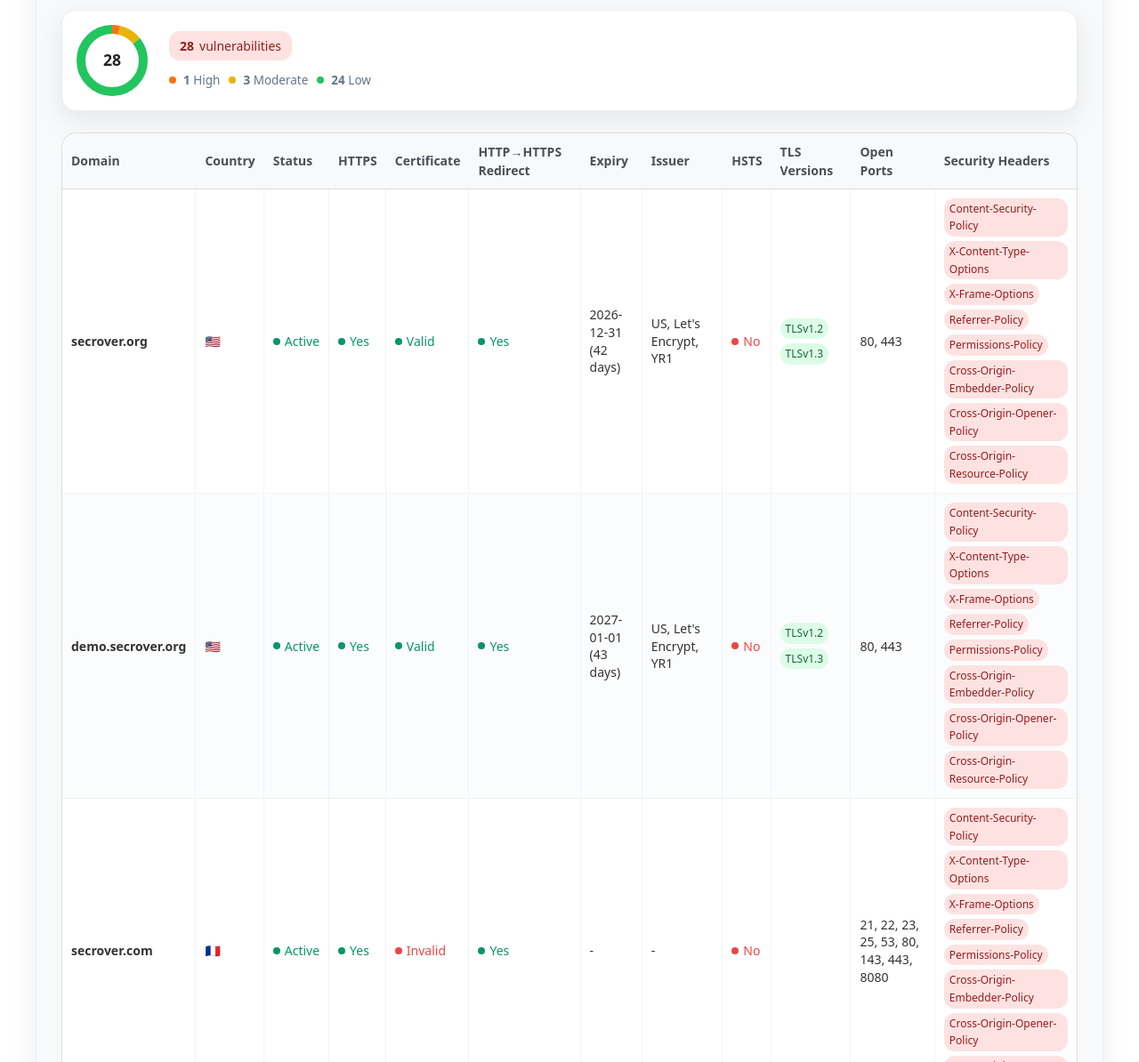
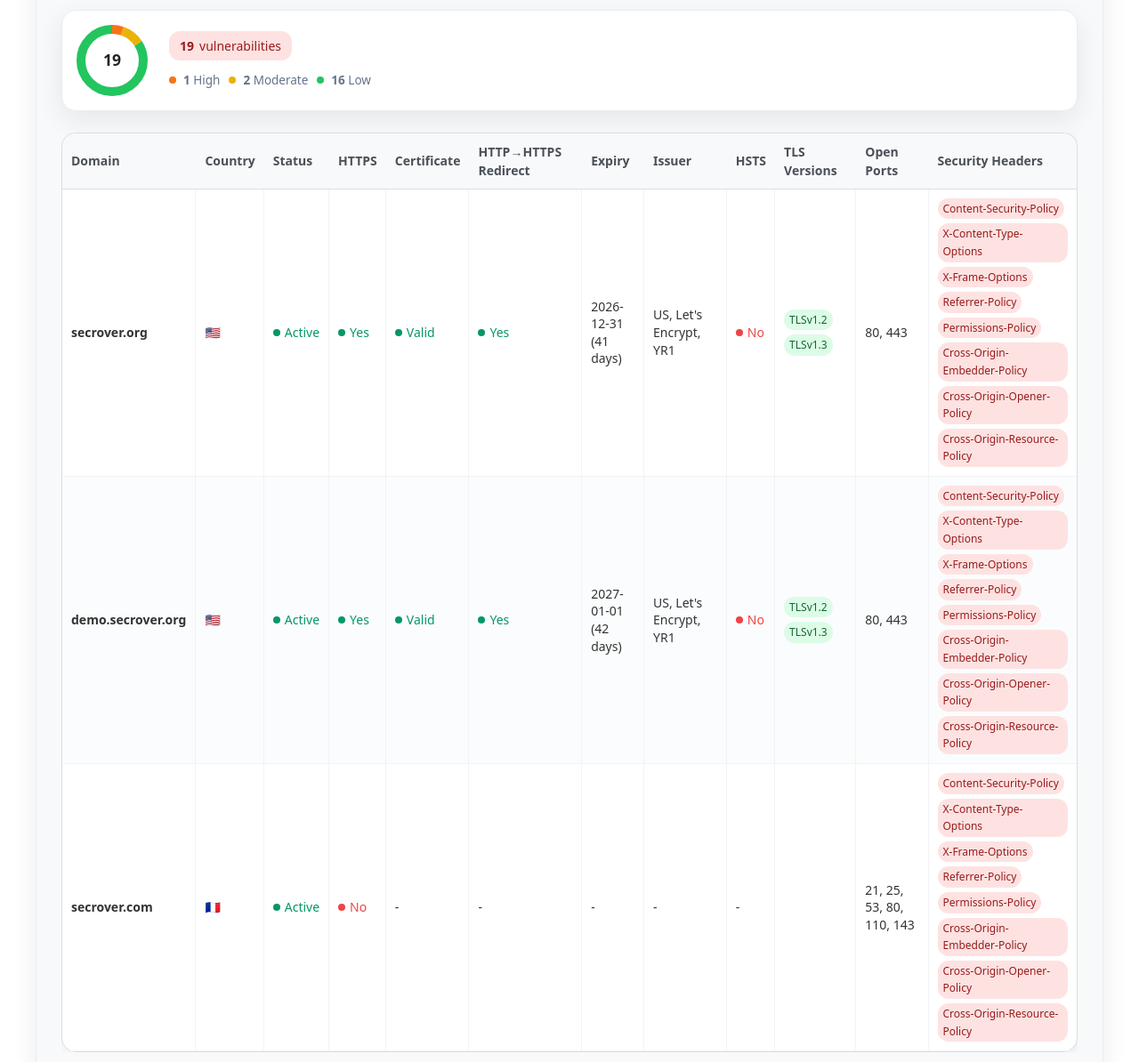
Before and after one commit to Secrover/secrover-demo, a plain HTML site: page docs/domains_report.html in a window 1280 px wide. Shown: the part 286-1480 px from the top of the page at 89% size. Drawn offline with Linux system fonts and the light colour scheme.

Commit message:
Daily secrover scan: 2026-11-20 10:45:15

```diff
--- a/docs/domains_report.html
+++ b/docs/domains_report.html
@@ -659,7 +659,7 @@
                 <div id="audit-info">
                     <p class="audit-info">
                         <em>
-                            Audit run on 2026-11-19 10:56 with
+                            Audit run on 2026-11-20 10:44 with
                             <span class="tooltip-link">
                                 Secrover 0.13.0
                                 <span class="tooltip">
@@ -692,7 +692,7 @@
 
 
 
-    <svg class="donut" width="80" height="80" viewBox="0 0 80 80" role="img" aria-label="28 issues">
+    <svg class="donut" width="80" height="80" viewBox="0 0 80 80" role="img" aria-label="19 issues">
         <circle cx="40.0" cy="40.0" r="35.0" fill="none" stroke="#e9ecef" stroke-width="10"/>
 
 
@@ -701,7 +701,7 @@
 
                 <circle cx="40.0" cy="40.0" r="35.0" fill="none"
                         stroke="#f97316" stroke-width="10"
-                        stroke-dasharray="7.854 219.911"
+                        stroke-dasharray="11.574 219.911"
                         stroke-dashoffset="0.0"
                         transform="rotate(-90 40.0 40.0)"/>
 
@@ -712,8 +712,8 @@
 
                 <circle cx="40.0" cy="40.0" r="35.0" fill="none"
                         stroke="#eab308" stroke-width="10"
-                        stroke-dasharray="23.562 219.911"
-                        stroke-dashoffset="-7.854"
+                        stroke-dasharray="23.149 219.911"
+                        stroke-dashoffset="-11.574"
                         transform="rotate(-90 40.0 40.0)"/>
 
 
@@ -723,18 +723,18 @@
 
                 <circle cx="40.0" cy="40.0" r="35.0" fill="none"
                         stroke="#22c55e" stroke-width="10"
-                        stroke-dasharray="188.496 219.911"
-                        stroke-dashoffset="-31.416"
+                        stroke-dasharray="185.189 219.911"
+                        stroke-dashoffset="-34.723"
                         transform="rotate(-90 40.0 40.0)"/>
 
 
 
-        <text x="50%" y="52%" text-anchor="middle" dominant-baseline="middle" class="donut-total">28</text>
+        <text x="50%" y="52%" text-anchor="middle" dominant-baseline="middle" class="donut-total">19</text>
     </svg>
 
                 <div>
                     <span class="badge badge-error">
-                        <strong>28</strong> vulnerabilities
+                        <strong>19</strong> vulnerabilities
                     </span>
                     <div class="severity-dots mt-20">
 
@@ -749,7 +749,7 @@
                         <span class="severity-dot">
                             <span class="dot dot-moderate"></span>
                             <span>
-                                <strong>3</strong>
+                                <strong>2</strong>
                                 Moderate
                             </span>
                         </span>
@@ -757,7 +757,7 @@
                         <span class="severity-dot">
                             <span class="dot dot-low"></span>
                             <span>
-                                <strong>24</strong>
+                                <strong>16</strong>
                                 Low
                             </span>
                         </span>
@@ -832,7 +832,7 @@
                         <td>
                             2026-12-31<br>
 
-                                (42 days)
+                                (41 days)
 
                         </td>
                         <td>
@@ -962,7 +962,7 @@
                         <td>
                             2027-01-01<br>
 
-                                (43 days)
+                                (42 days)
 
                         </td>
                         <td>
@@ -1063,30 +1063,20 @@
                         </td>
                         <td>
 
-                                <div class="d-flex success">
-                                    <span class="dot dot-success"></span>
-                                    Yes
+                                <div class="d-flex error">
+                                    <span class="dot dot-error"></span>
+                                    No
                                 </div>
 
                         </td>
                         <td>
 
-
-                                    <div class="d-flex error">
-                                        <span class="dot dot-error"></span>
-                                        Invalid
-                                    </div>
-
+                                -
 
                         </td>
                         <td>
 
-
-                                    <div class="d-flex success">
-                                        <span class="dot dot-success"></span>
-                                        Yes
-                                    </div>
-
+                                -
 
                         </td>
                         <td>
@@ -1100,12 +1090,7 @@
                         </td>
                         <td>
 
-
-                                    <div class="d-flex error">
-                                        <span class="dot dot-error"></span>
-                                        No
-                                    </div>
-
+                                -
 
                         </td>
                         <td class="limit-size">
@@ -1114,7 +1099,7 @@
                         <td>
 
 
-                                    21, 22, 23, 25, 53, 80, 143, 443, 8080
+                                    21, 25, 53, 80, 110, 143
 
 
                         </td>
```
Also changed, not shown: docs/code_report.html (+1 -1 lines), docs/dependencies_report.html (+1 -1 lines), docs/index.html (+14 -14 lines).
